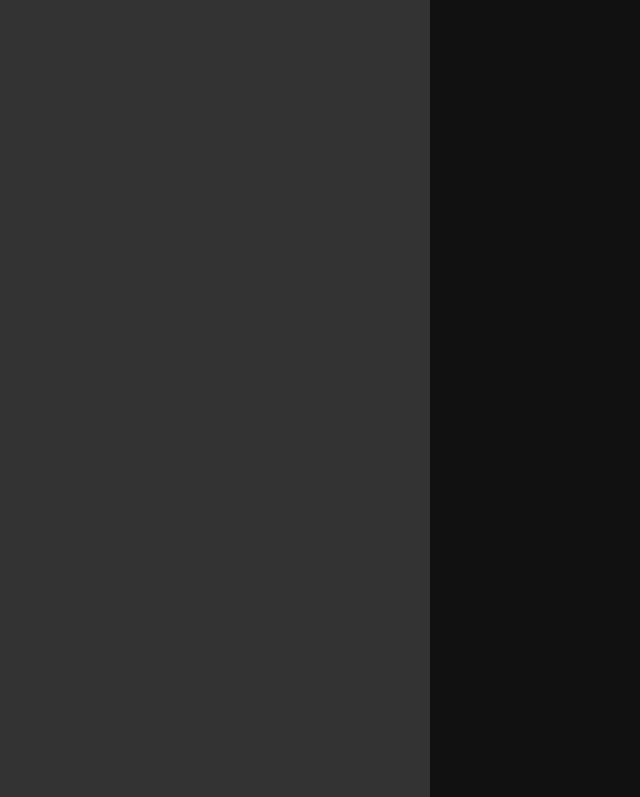
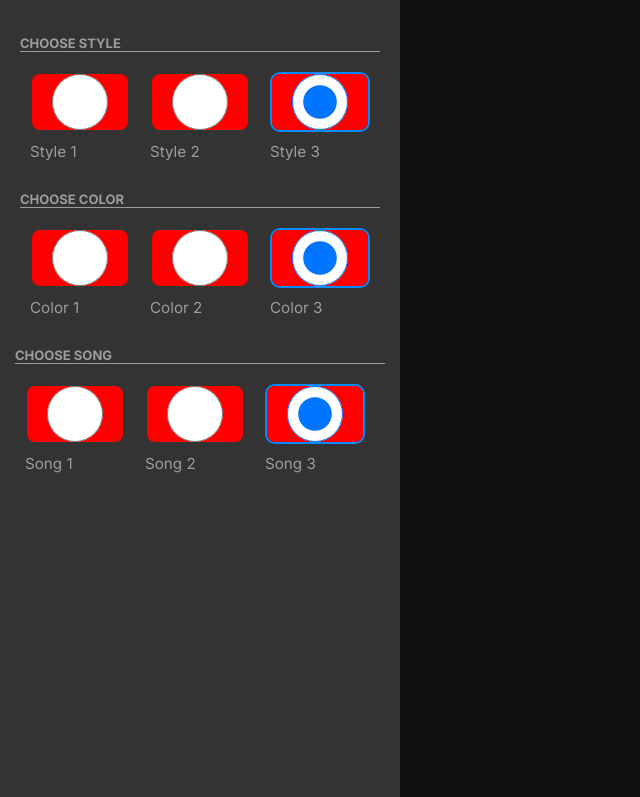
Before and after one commit to Uncle-Sam-Mako/Odio, a plain HTML site: page index.html in a window 1280 px wide. Shown: the top 797 px of the page, without its empty margins (0-640 px from the left). Drawn offline with Linux system fonts and the light colour scheme.

Commit message:
update .menu : add items

```diff
--- a/css/style.css
+++ b/css/style.css
@@ -1,9 +1,25 @@
+
+@import url('https://fonts.googleapis.com/css2?family=Inter:wght@300;400;500;600;700;800;900&display=swap');
+
+
+:root {
+    --text-color : #9c9c9c;
+}
+* {
+    box-sizing: border-box;
+    margin: 0;
+    padding: 0;
+}
+
 body {
-    box-sizing: border-box;
+
     margin: 0;
     padding: 0;
     height: 100vh;
     background: #111;
+    color: var(--text-color);
+    font-family: 'Inter', sans-serif;
+    font-size: .95em;
 }
 
 .container {
@@ -18,3 +34,46 @@ body {
     padding: 15px;
 
 }
+.menu .menu-item{
+    margin: 20px 5px;
+}
+.menu .property-title {
+    text-transform: uppercase;
+    border-bottom: 1px solid var(--text-color);
+    font-size: small;
+}
+.menu .property-list {
+    display: flex;
+    flex-wrap: wrap;
+}
+.menu .property {
+    margin: 10px;
+}
+.menu .property-input{
+    position: relative;
+    display: block;
+    width: 100px;
+    height: 60px;
+    margin: 10px 0;
+    overflow: hidden;
+    border-radius: 10px;
+    border: 2px solid transparent;
+    transition: .6s;
+
+}
+.menu .property-input:has(input:checked) {
+    border-color: #008cff;
+}
+.menu .property input {
+    position: absolute;
+    width: 100%;
+    height: 100%;
+    opacity: 1;
+
+}
+.menu .property .property-img{
+    position: absolute;
+    width: 100%;
+    height: 100%;
+    background-color: red;
+}
--- a/index.html
+++ b/index.html
@@ -10,8 +10,88 @@
 <body>
     <div class="container">
         <div class="menu">
+            <div class="menu-item choose_style">
+                <h4 class="property-title">Choose style</h4>
+                <div class="property-list">
+                    <div class="property style1">
+                        <span class="property-input">
+                            <div class="property-img"></div>
+                            <input type="radio" name="style" id="style1" checked>
+                        </span>
+                        <label for="style1">Style 1</label>
+                    </div>
+                    <div class="property style2">
+                        <span class="property-input">
+                            <div class="property-img"></div>
+                            <input type="radio" name="style" id="style2" checked>
+                        </span>
+                        <label for="style2">Style 2</label>
+                    </div>
+                    <div class="property style3">
+                        <span class="property-input">
+                            <div class="property-img"></div>
+                            <input type="radio" name="style" id="style3" checked>
+                        </span>
+                        <label for="style3">Style 3</label>
+                    </div>
+                </div>
+            </div>
+            <div class="menu-item choose_color">
+                <h4 class="property-title">Choose color</h4>
+                <div class="property-list">
+                    <div class="property color">
+                        <span class="property-input">
+                            <div class="property-img"></div>
+                            <input type="radio" name="color" id="color1" checked>
+                        </span>
+                        <label for="color1">Color 1</label>
+                    </div>
+                    <div class="property color2">
+                        <span class="property-input">
+                            <div class="property-img"></div>
+                            <input type="radio" name="color" id="color2" checked>
+                        </span>
+                        <label for="color2">Color 2</label>
+                    </div>
+                    <div class="property color3">
+                        <span class="property-input">
+                            <div class="property-img"></div>
+                            <input type="radio" name="color" id="color3" checked>
+                        </span>
+                        <label for="color3">Color 3</label>
+                    </div>
+                </div>
+            </div>
+            <div class="menu-tem choose_song">
+                <h4 class="property-title">Choose song</h4>
+                <div class="property-list">
+                    <div class="property song">
+                        <span class="property-input">
+                            <div class="property-img"></div>
+                            <input type="radio" name="song" id="song1" checked>
+                        </span>
+                        <label for="song1">Song 1</label>
+                    </div>
+                    <div class="property song2">
+                        <span class="property-input">
+                            <div class="property-img"></div>
+                            <input type="radio" name="song" id="song2" checked>
+                        </span>
+                        <label for="song2">Song 2</label>
+                    </div>
+                    <div class="property song3">
+                        <span class="property-input">
+                            <div class="property-img"></div>
+                            <input type="radio" name="song" id="song3" checked>
+                        </span>
+                        <label for="song3">Song 3</label>
+                    </div>
+                </div>
+            </div>
+        </div>
 
-        </div>
+
+    </div>
     </div>
     <canvas id="canvas"></canvas>
     <audio src="" controls></audio>
```
